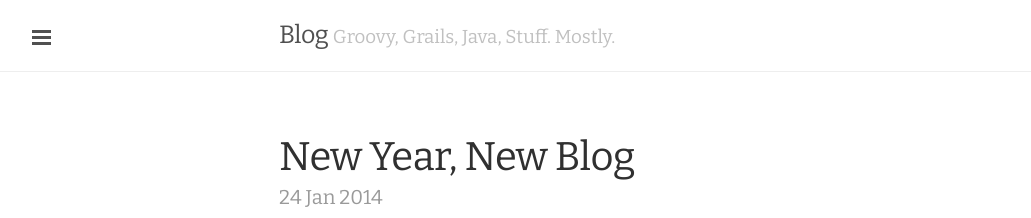
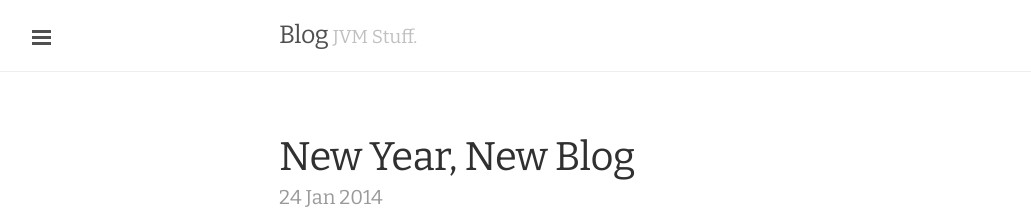
Before and after one commit to andresteingress/andresteingress.github.io, a Jekyll site: the page built from index.html, in a window 1280 px wide and 900 px high. Shown: the top 218 px of the window, without its empty margins (1-1032 px from the left). Built offline with Jekyll 4.4.1, drawn with Linux system fonts in a browser that asks for light colours; Markdown is read by kramdown in place of the engine named in the settings; the list of posts is cut into pages by our own code.

Commit message:
changed subtitle

```diff
--- a/_config.yml
+++ b/_config.yml
@@ -7,7 +7,7 @@ permalink:        /:year/:month/:day/:title
 
 # Setup
 title:            Blog
-tagline:          'Groovy, Grails, Java, Stuff. Mostly.'
+tagline:          'JVM Stuff.'
 description:      'Andre Steingress'
 url:              http://blog.andresteingress.com
 twitter:          asteingr
```
